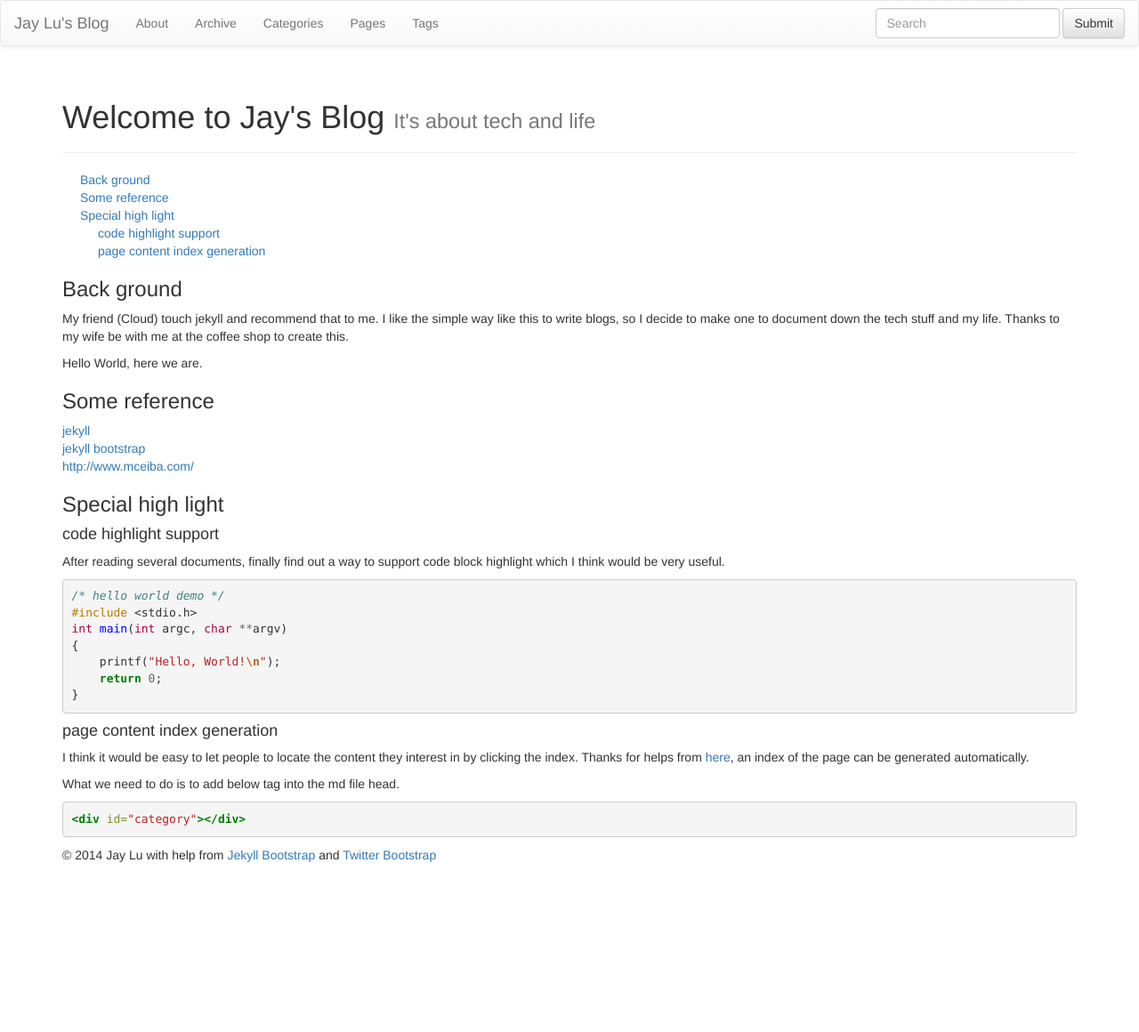
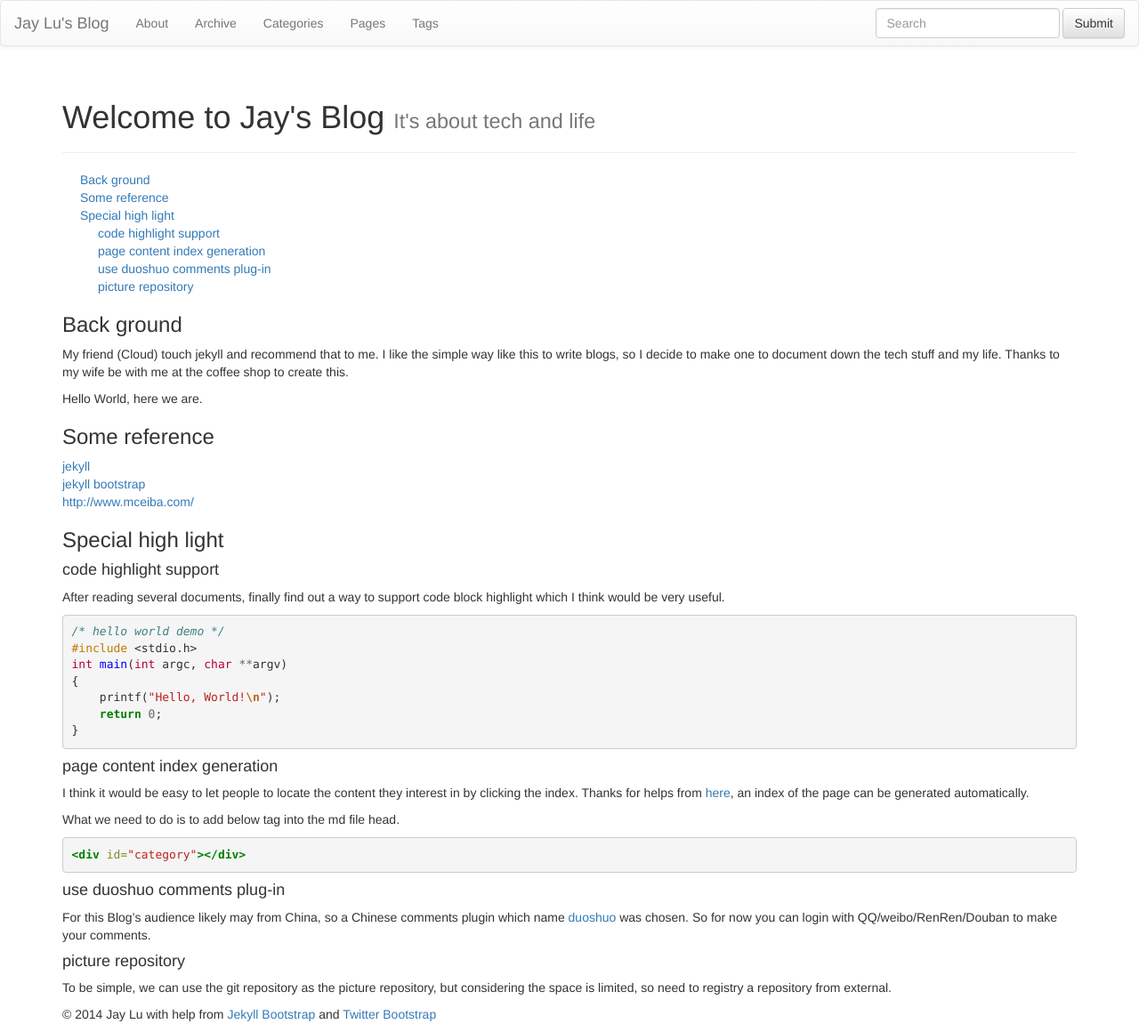
Before and after one commit to jaylu/blog-archive, a Jekyll site: the page built from index.md, in a window 1280 px wide. Shown: the whole page at 89% size. Built offline with Jekyll 4.4.1, drawn with Linux system fonts in a browser that asks for light colours; nearby versions of some CDN libraries; library files that are not in the unit come from our copies; before the commit the page ends 981 px from its top, so only the background shows below that.

Commit message:
add duoshuo comment plug-in

```diff
--- a/index.md
+++ b/index.md
@@ -44,3 +44,12 @@ What we need to do is to add below tag into the md file head.
 {% highlight html %}
 <div id="category"></div>
 {% endhighlight %}
+
+
+#### use duoshuo comments plug-in
+
+For this Blog's audience likely may from China, so a Chinese comments plugin which name [duoshuo](www.duoshuo.com) was chosen. So for now you can login with QQ/weibo/RenRen/Douban to make your comments.
+
+#### picture repository
+
+To be simple, we can use the git repository as the picture repository, but considering the space is limited, so need to registry a repository from external.
```
